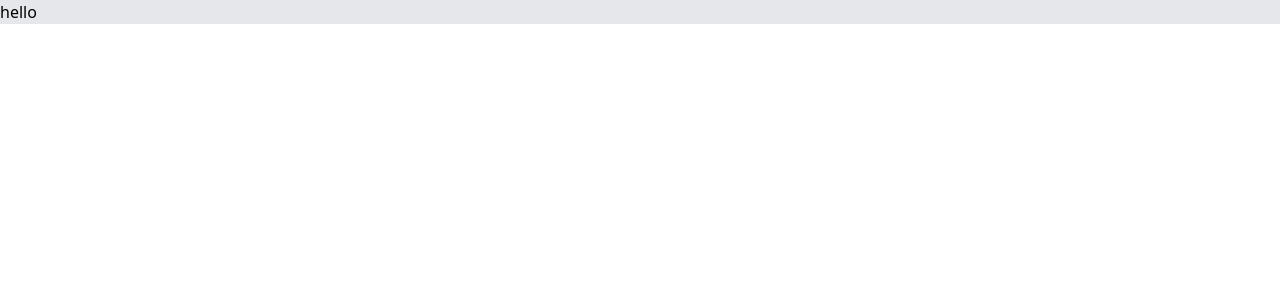
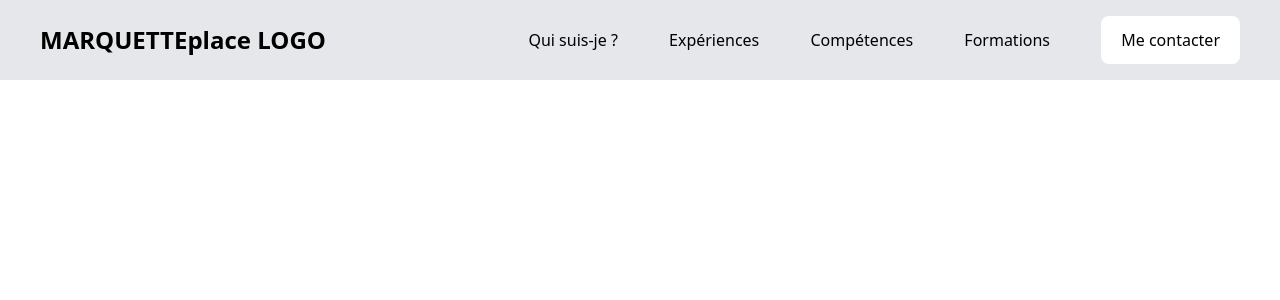
Before and after one commit to nicolasmarquette-dev/portfolio, a React (Vite) app: page / in a window 1280 px wide. Shown: the top 300 px of the page. Built offline with nearby package versions, Linux system fonts and the light colour scheme.

Commit message:
Sticky Navbar

```diff
--- a/src/components/navbar.tsx
+++ b/src/components/navbar.tsx
@@ -1,3 +1,24 @@
 export const NavBar = (): JSX.Element => {
-  return <div className="bg-gray-200">hello</div>;
+  return (
+    <div className="bg-gray-200 h-[10vh] top-0 sticky">
+      <div className="mx-4 sm:mx-6 lg:mx-10 flex justify-between items-center h-full">
+        {/* Logo */}
+        <div className="text-lg sm:text-xl lg:text-2xl font-bold">
+          MARQUETTEplace LOGO
+        </div>
+
+        {/* Navigation links */}
+        <div className=" flex items-center space-x-[4vw]">
+          <div>Qui suis-je ?</div>
+          <div>Expériences</div>
+          <div>Compétences</div>
+          <div>Formations</div>
+          <div className="bg-white px-5 py-3 rounded-lg">Me contacter</div>
+        </div>
+
+        {/* Mobile menu button (for very small screens) */}
+        <div className="sm:hidden text-base font-medium">Menu</div>
+      </div>
+    </div>
+  );
 };
```
